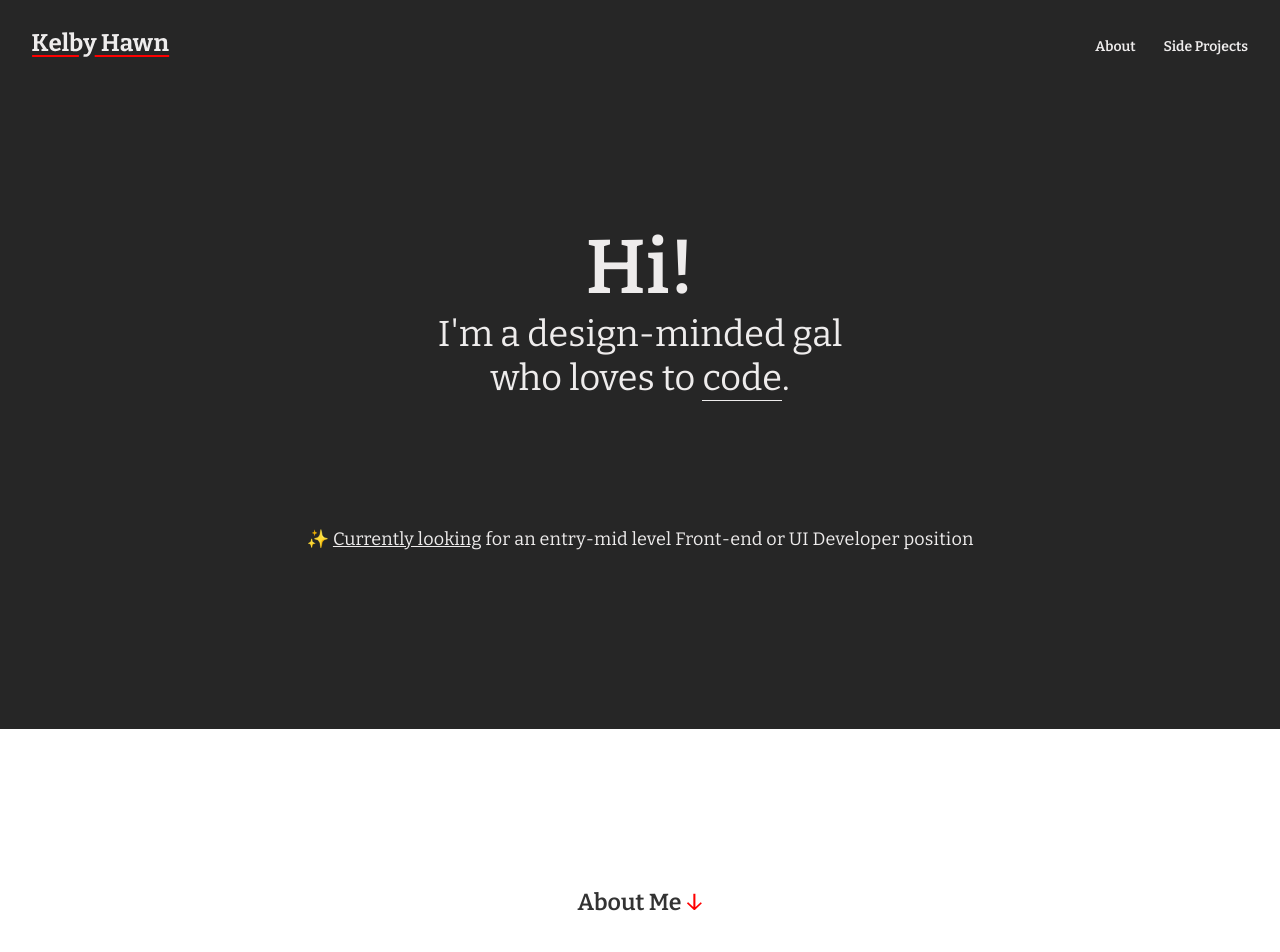
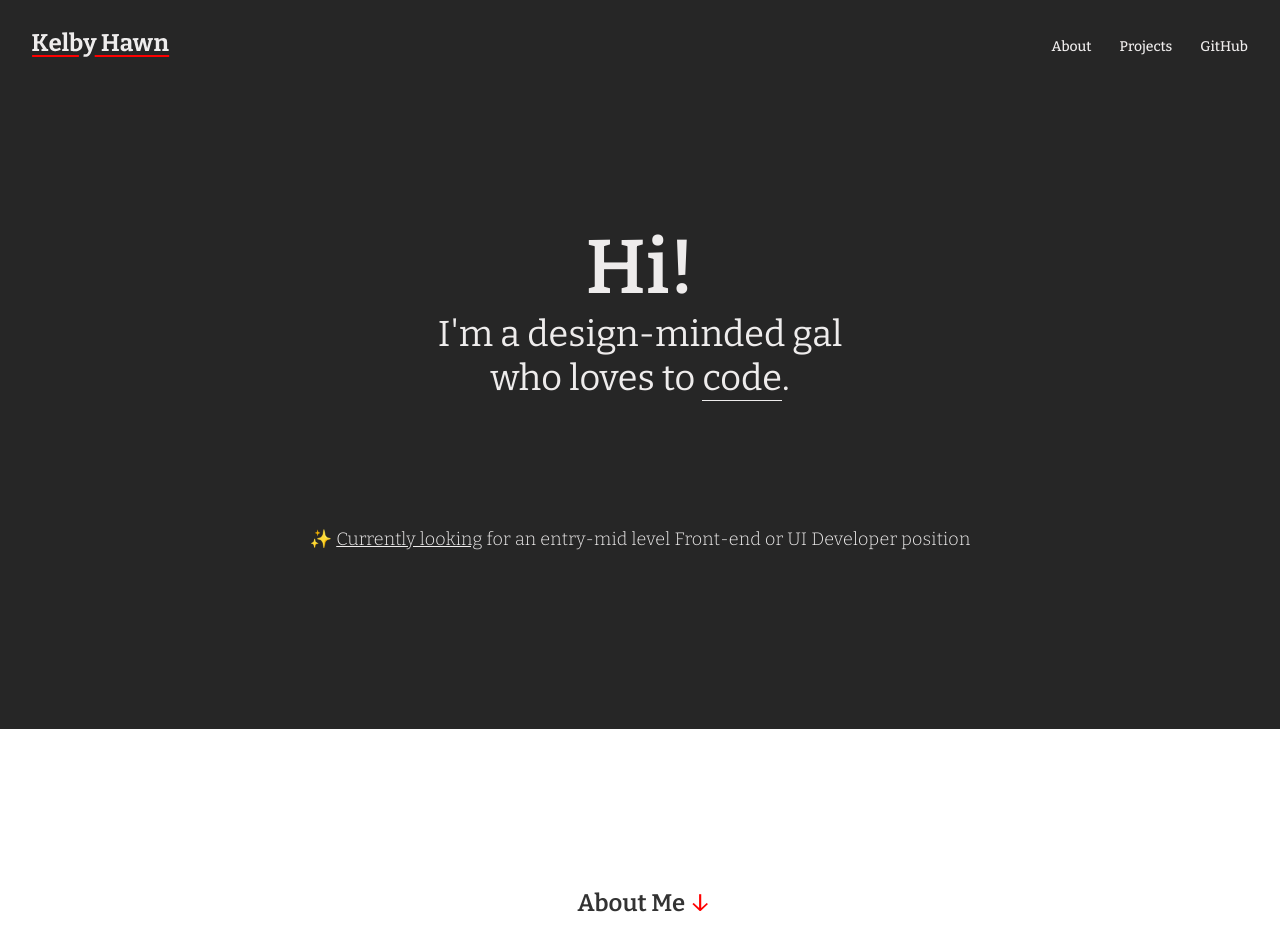
Before and after one commit to kelbyhawn/kelby-hawn, a React (Create React App) app: page / in a window 1280 px wide. Shown: the top 952 px of the page. Built offline with nearby package versions, Linux system fonts and the light colour scheme.

Commit message:
add GitHub to top nav
and misc style updates

```diff
--- a/src/Layout.js
+++ b/src/Layout.js
@@ -29,7 +29,10 @@ export default function Layout() {
               <HashLink smooth to="#about" className="light">About</HashLink>
             </li>
             <li>
-              <HashLink smooth to="#side-projects" className="light">Side Projects</HashLink>
+              <HashLink smooth to="#side-projects" className="light">Projects</HashLink>
+            </li>
+            <li>
+              <ATag href="https://github.com/kelbyhawn" className="light" linkText="GitHub" />
             </li>
           </ul>
         </nav>
--- a/src/sections/About.js
+++ b/src/sections/About.js
@@ -7,7 +7,7 @@ import me from "../assets/kelby-hawn.png"
 export default function About() {
   return (
     <section id="about" className="about">
-        <h3><strong>About Me</strong> <span>↓</span></h3>
+        <h3>About Me <span>↓</span></h3>
         <img src={me} alt="Kelby Hawn" />
         <p>I'm a front-end + UI developer with a background in design. After <ATag href="https://www.crunchbase.com/person/kelby-hawn" linkText="co-founding two successful startups" /> as a product/web designer, I've switched fully into code mode and spent 2021 on sabbatical learning JavaScript, React, and other front-end technologies.</p>
 
--- a/src/sections/Projects.js
+++ b/src/sections/Projects.js
@@ -4,7 +4,7 @@ import SideProject from "../components/SideProject"
 export default function Projects() {
   return (
     <section id="side-projects" className="side-projects">
-      <h3><strong>Side Projects</strong> <span>↓</span></h3>
+      <h3>Side Projects <span>↓</span></h3>
 
       <SideProject
         href="https://codepen.io/kelbyhawn"
--- a/src/styles/App.sass
+++ b/src/styles/App.sass
@@ -32,8 +32,8 @@ h2
   margin-bottom: 3em
 
 h3
-  font-weight: 400
-  font-size: 1.45em
+  font-weight: 600
+  font-size: 1.5em
   margin-bottom: 1em
   @include transition($hover)
 
@@ -41,6 +41,7 @@ h3
     color: $color-accent
     font-weight: 500
     display: inline-block
+    margin: 0 -6px 0 2px
     @include transition($hover)
 
   &:hover
@@ -94,12 +95,18 @@ header
 
   nav
     font-family: $font-display
-    font-weight: 600
+    font-weight: 500
     font-size: 14px
 
     li
       display: inline
       margin-left: 2em
+
+      &:first-child
+        margin-left: 0
+
+      @media screen and (max-width: $width-sm)
+        margin-left: 1.5em
 
       a
         text-decoration: none
@@ -142,6 +149,7 @@ section.top
 
   h3
     font-size: 1.125em
+    font-weight: 300
     letter-spacing: .01em
     line-height: 1.5
     margin-bottom: 0
```
